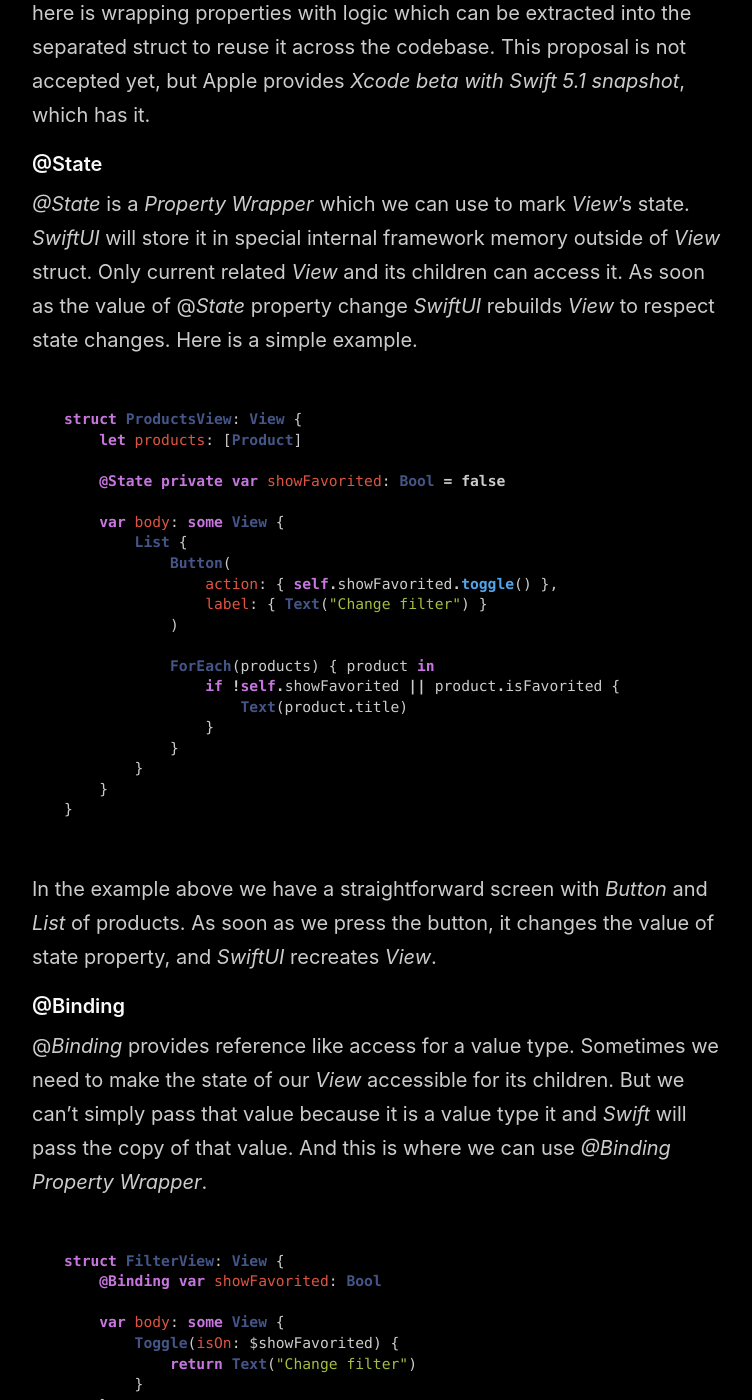
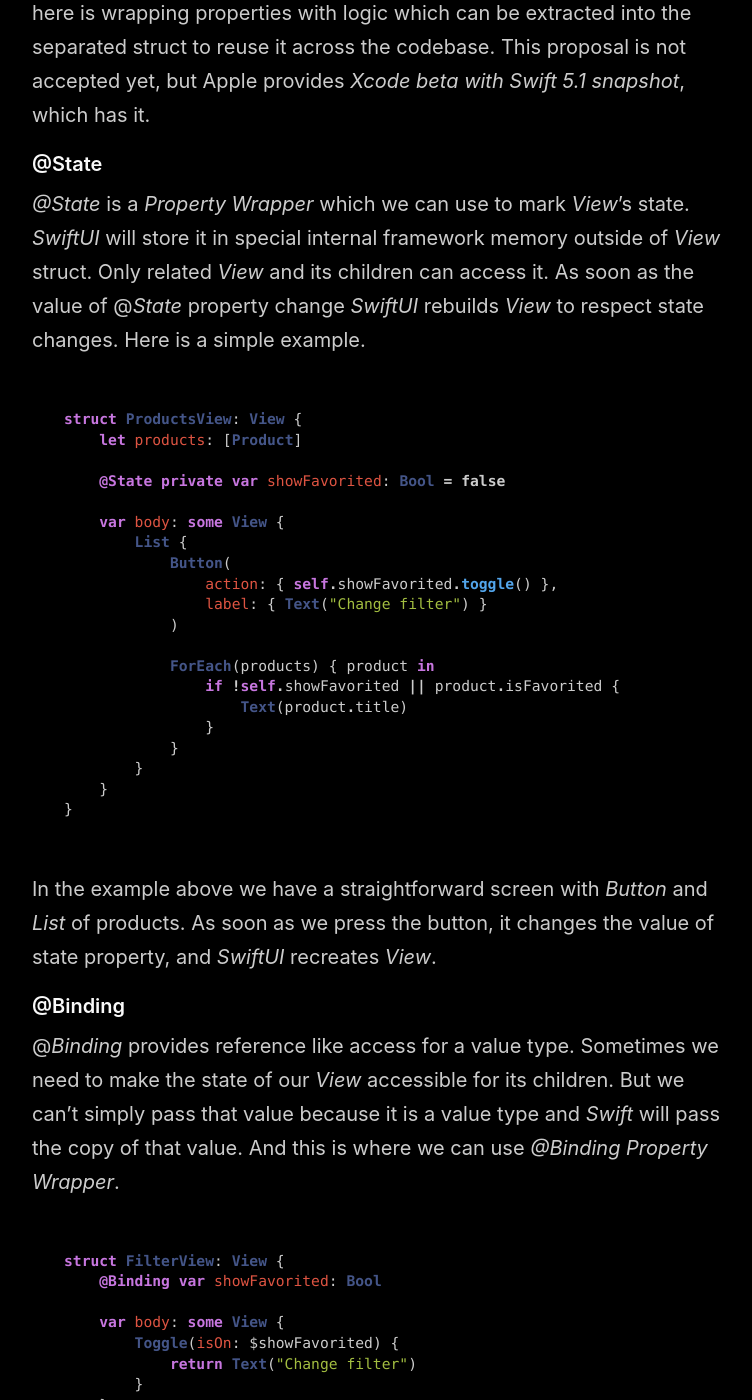
Before and after one commit to mecid/mecid.github.io, a Jekyll site: the page built from _posts/2019-06-12-understanding-property-wrappers-in-swiftui.md, in a window 1280 px wide and 1400 px high, scrolled down 582 px. Shown: the whole window, without its empty margins (258-1010 px from the left). Built offline with Jekyll 4.4.1, drawn with Linux system fonts in a browser that asks for light colours; some of the changed text lies outside the part shown.

Commit message:
Update 2019-06-12-understanding-property-wrappers-in-swiftui.md

````diff
--- a/_posts/2019-06-12-understanding-property-wrappers-in-swiftui.md
+++ b/_posts/2019-06-12-understanding-property-wrappers-in-swiftui.md
@@ -9,7 +9,7 @@
 *Property Wrappers* feature described in [SE-0258](https://github.com/DougGregor/swift-evolution/blob/property-wrappers/proposals/0258-property-wrappers.md) proposal. The main goal here is wrapping properties with logic which can be extracted into the separated struct to reuse it across the codebase. This proposal is not accepted yet, but Apple provides *Xcode beta with Swift 5.1 snapshot*, which has it.
 
 #### @State
-*@State* is a *Property Wrapper* which we can use to mark *View*'s state. *SwiftUI* will store it in special internal framework memory outside of *View* struct. Only current related *View* and its children can access it. As soon as the value of @*State* property change *SwiftUI* rebuilds *View* to respect state changes. Here is a simple example.
+*@State* is a *Property Wrapper* which we can use to mark *View*'s state. *SwiftUI* will store it in special internal framework memory outside of *View* struct. Only related *View* and its children can access it. As soon as the value of @*State* property change *SwiftUI* rebuilds *View* to respect state changes. Here is a simple example.
 
 ```swift
 struct ProductsView: View {
@@ -37,7 +37,7 @@
 In the example above we have a straightforward screen with *Button* and *List* of products. As soon as we press the button, it changes the value of state property, and *SwiftUI* recreates *View*.
 
 #### @Binding
-@*Binding* provides reference like access for a value type. Sometimes we need to make the state of our *View* accessible for its children. But we can't simply pass that value because it is a value type it and *Swift* will pass the copy of that value. And this is where we can use *@Binding Property Wrapper*.
+@*Binding* provides reference like access for a value type. Sometimes we need to make the state of our *View* accessible for its children. But we can't simply pass that value because it is a value type and *Swift* will pass the copy of that value. And this is where we can use *@Binding Property Wrapper*.
 
 ```swift
 struct FilterView: View {
````
Also changed, not shown: other parts of _posts/2019-06-12-understanding-property-wrappers-in-swiftui.md (+2 -2 lines).
